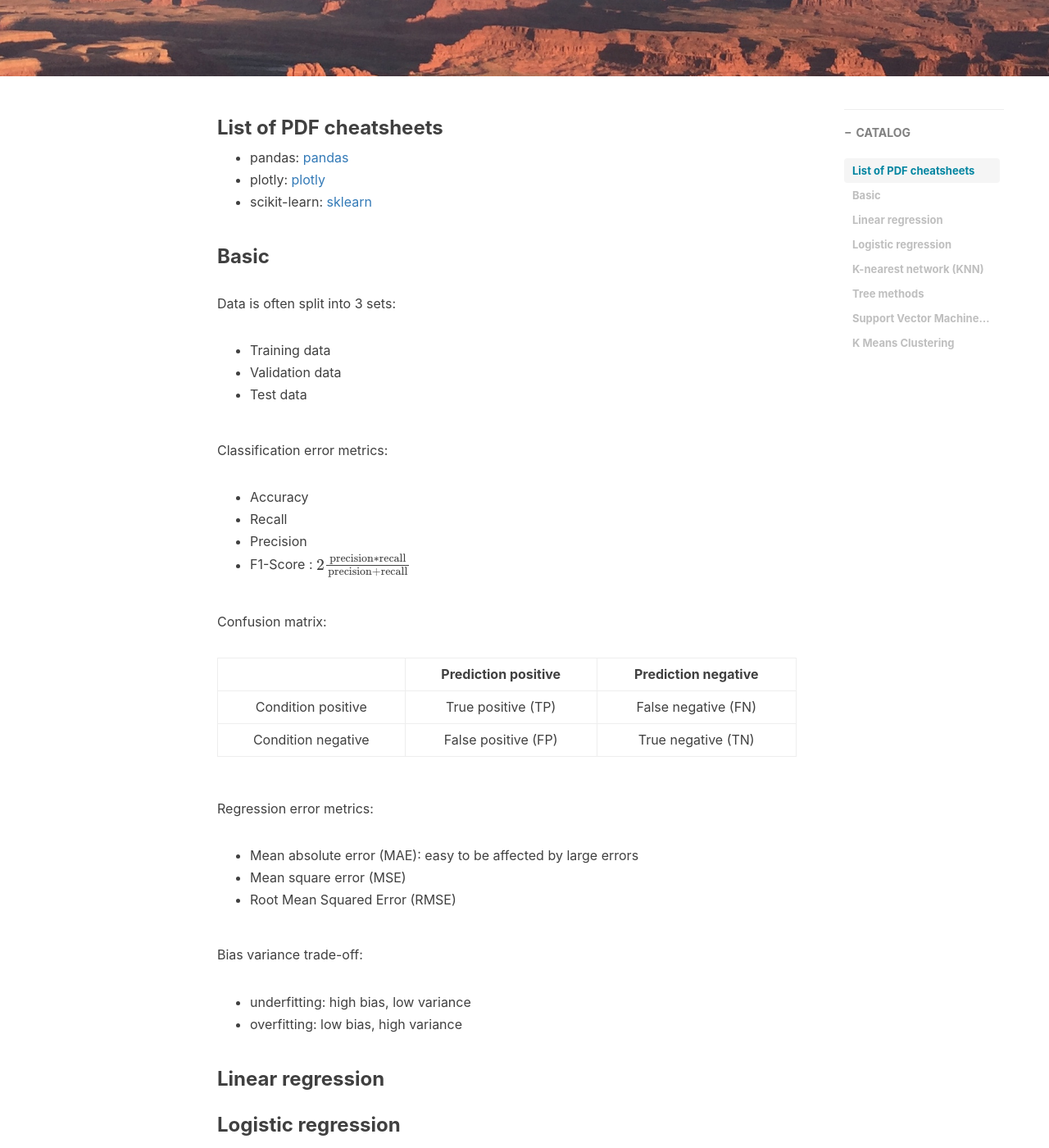
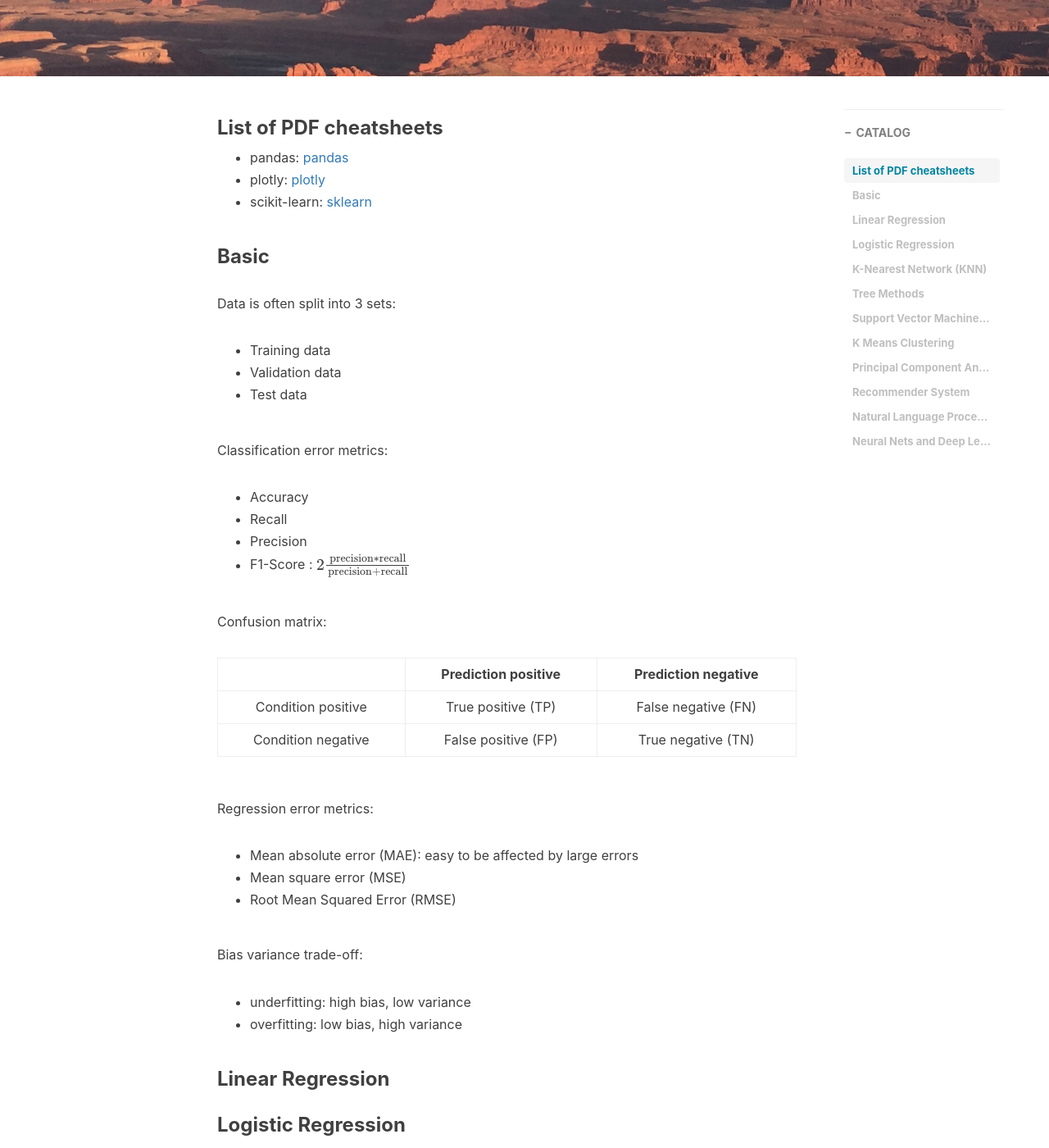
Before and after one commit to Bearxcave/Bearxcave.github.io, a Jekyll site: the page built from _posts/2021-03-03-cheatsheet-machine-learning-bootcamp-note.md, in a window 1280 px wide and 1400 px high, scrolled down 364 px. Shown: the whole window at 82% size. Built offline with Jekyll 4.4.1, drawn with Linux system fonts in a browser that asks for light colours; nearby versions of some CDN libraries; formulas are drawn with MathJax 3; comment, search, counter and statistics services are not loaded; some of the changed text lies outside the part shown.

Commit message:
Update 2021-03-03-cheatsheet-machine-learning-bootcamp-note.md

```diff
--- a/_posts/2021-03-03-cheatsheet-machine-learning-bootcamp-note.md
+++ b/_posts/2021-03-03-cheatsheet-machine-learning-bootcamp-note.md
@@ -49,11 +49,11 @@
 * underfitting: high bias, low variance
 * overfitting: low bias, high variance
 
-### Linear regression
+### Linear Regression
 
-### Logistic regression
+### Logistic Regression
 
-### K-nearest network (KNN)
+### K-Nearest Network (KNN)
 
 Training algorithm:
 
@@ -65,7 +65,7 @@
 2. Sort the distances
 3. Predict the majority label of the "k" closest points
 
-### Tree methods
+### Tree Methods
 
 * Decision Tree
 * Random forest
@@ -86,3 +86,11 @@
 
 1. Compute the sum of squared error (SSE) for a list of K's: $ W(C_k) = \frac{1}{\mid C_k \mid} \sum_{i,i'\in C_k} \mid x_i - x_{i'} \mid^2 $, where $ C_k $ is denotes the number of observations in the *k*th cluster
 2. Plot SSE against K, and figure out the elbow point
+
+### Principal Component Analysis (PCA)
+
+### Recommender System
+
+### Natural Language Processing (NLP)
+
+### Neural Nets and Deep Learning
```
